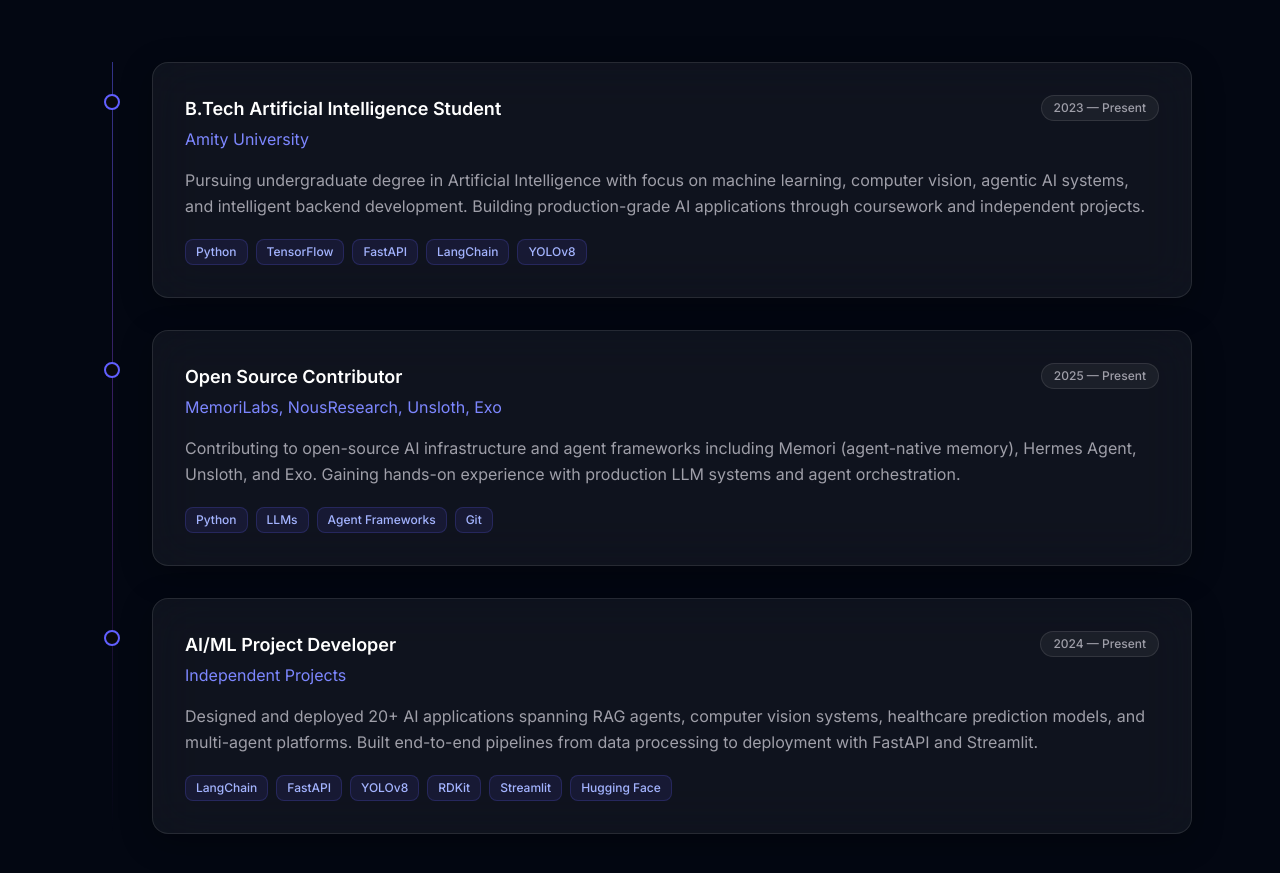
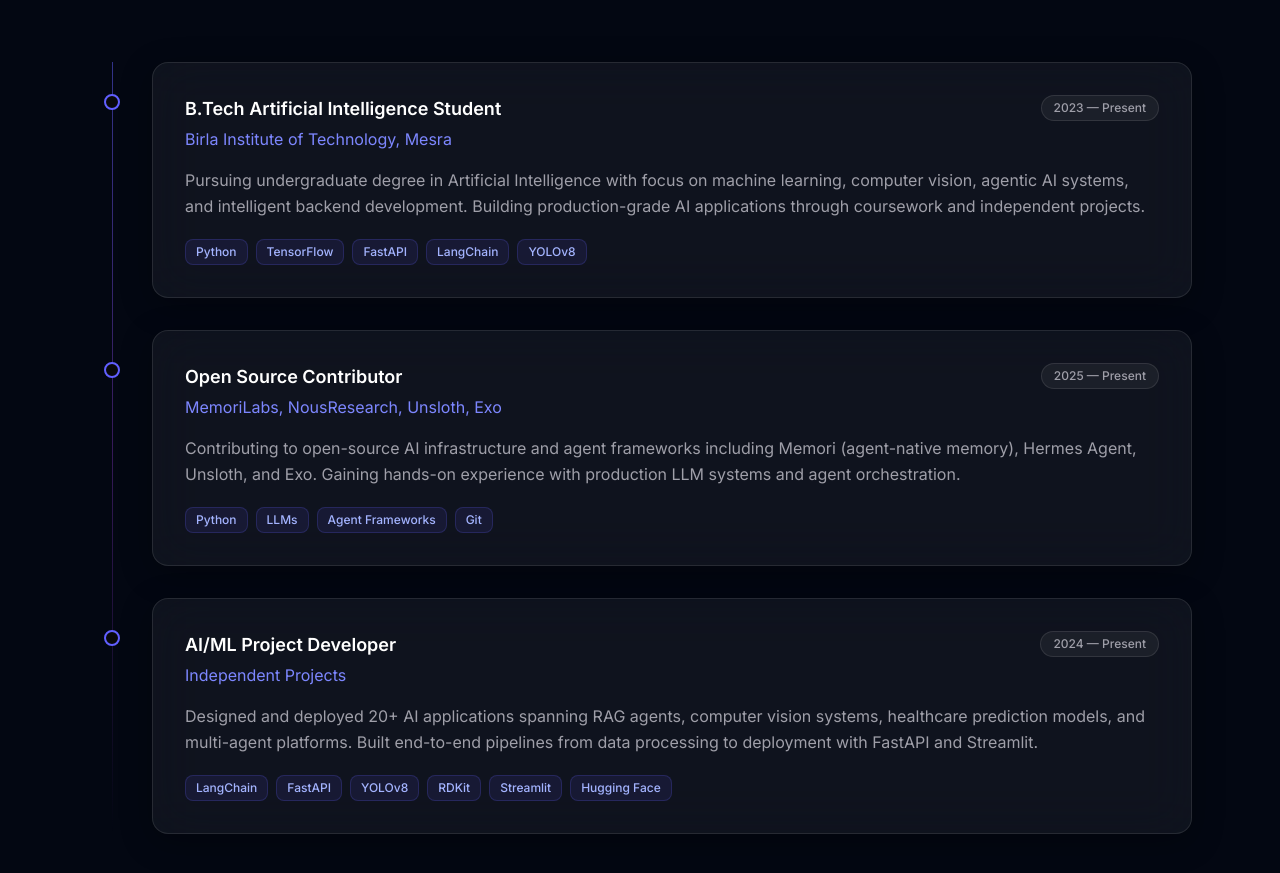
Before and after one commit to Chaturvediharsh123/harsh-Chaturvedi-me, a Next.js app: page / in a window 1280 px wide. Shown: the part 3220-4093 px from the top of the page. Built offline with nearby package versions, Linux system fonts and the light colour scheme; no server answers.

Commit message:
Update education details to BIT Mesra

```diff
--- a/src/data/portfolio.ts
+++ b/src/data/portfolio.ts
@@ -77,7 +77,7 @@
     {
       id: "exp-1",
       role: "B.Tech Artificial Intelligence Student",
-      organization: "Amity University",
+      organization: "Birla Institute of Technology, Mesra",
       period: "2023 — Present",
       description:
         "Pursuing undergraduate degree in Artificial Intelligence with focus on machine learning, computer vision, agentic AI systems, and intelligent backend development. Building production-grade AI applications through coursework and independent projects.",
```
